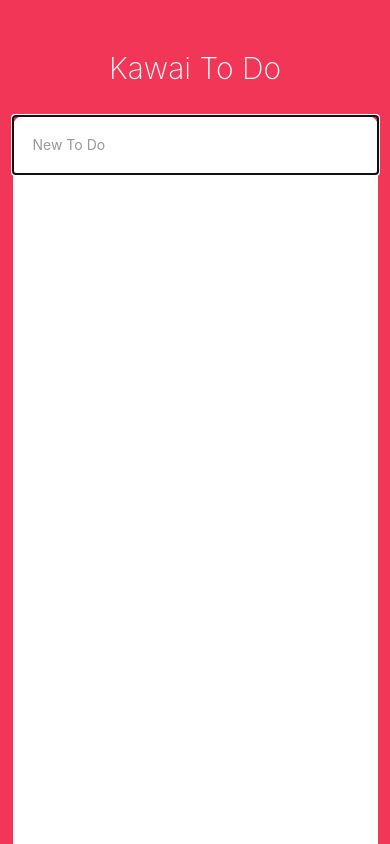
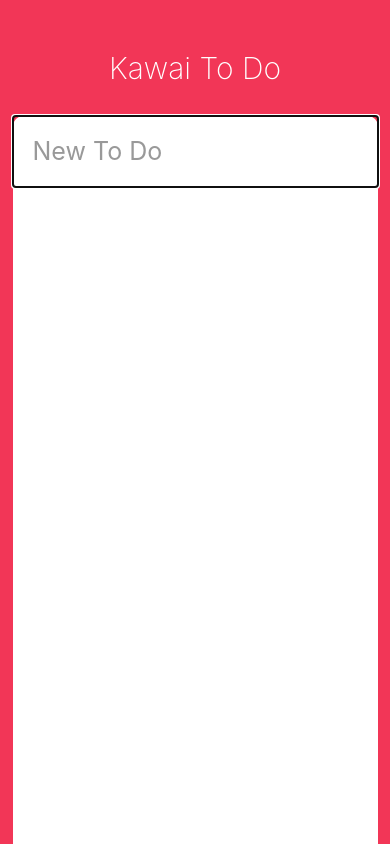
Before and after one commit to Homegirl7417/nativeToDo, a React Native app: screen / in a window 390 px wide. Built offline with nearby package versions, Linux system fonts and the light colour scheme.

Commit message:
before: install react-native-splash-screen

```diff
--- a/App.js
+++ b/App.js
@@ -43,7 +43,8 @@ export default class App extends React.Component {
             returnKeyType={"done"}
             autoCorrect={false} // 자동완성
             onSubmitEditing={this._addToDo} // 완료 눌렀을 때
-            autoFocus={true}
+            autoFocus={true} // foucs 주기
+            underlineColorAndroid={"transparent"} // only Android, 밑줄 방지
           />
           <ScrollView contentContainerStyle={styles.toDos}>
             {Object.values(toDos)
@@ -207,6 +208,7 @@ const styles = StyleSheet.create({
     padding: 20,
     borderBottomColor: "#bbb",
     borderBottomWidth: 1,
+    fontSize: 25
   },
   toDos: {
     alignItems: "center"
--- a/ToDo.js
+++ b/ToDo.js
@@ -50,6 +50,7 @@ export default class ToDo extends React.Component {
                                 returnKeyType={"done"}
                                 onBlur={this._finishEditing}
                                 autoFocus={true}
+                                underlineColorAndroid={"transparent"}
                             />
                         ) : (
                             <Text
```
